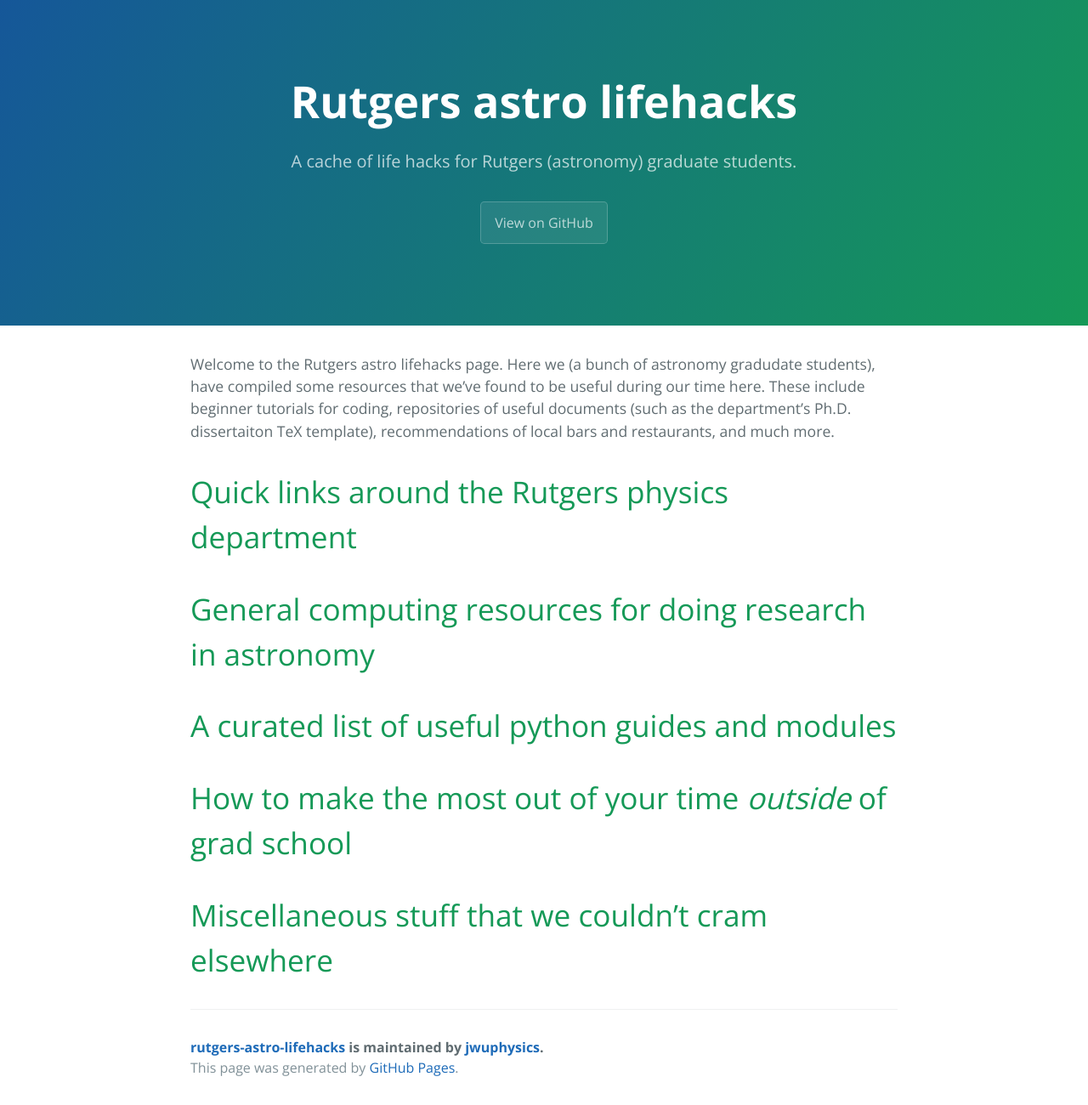
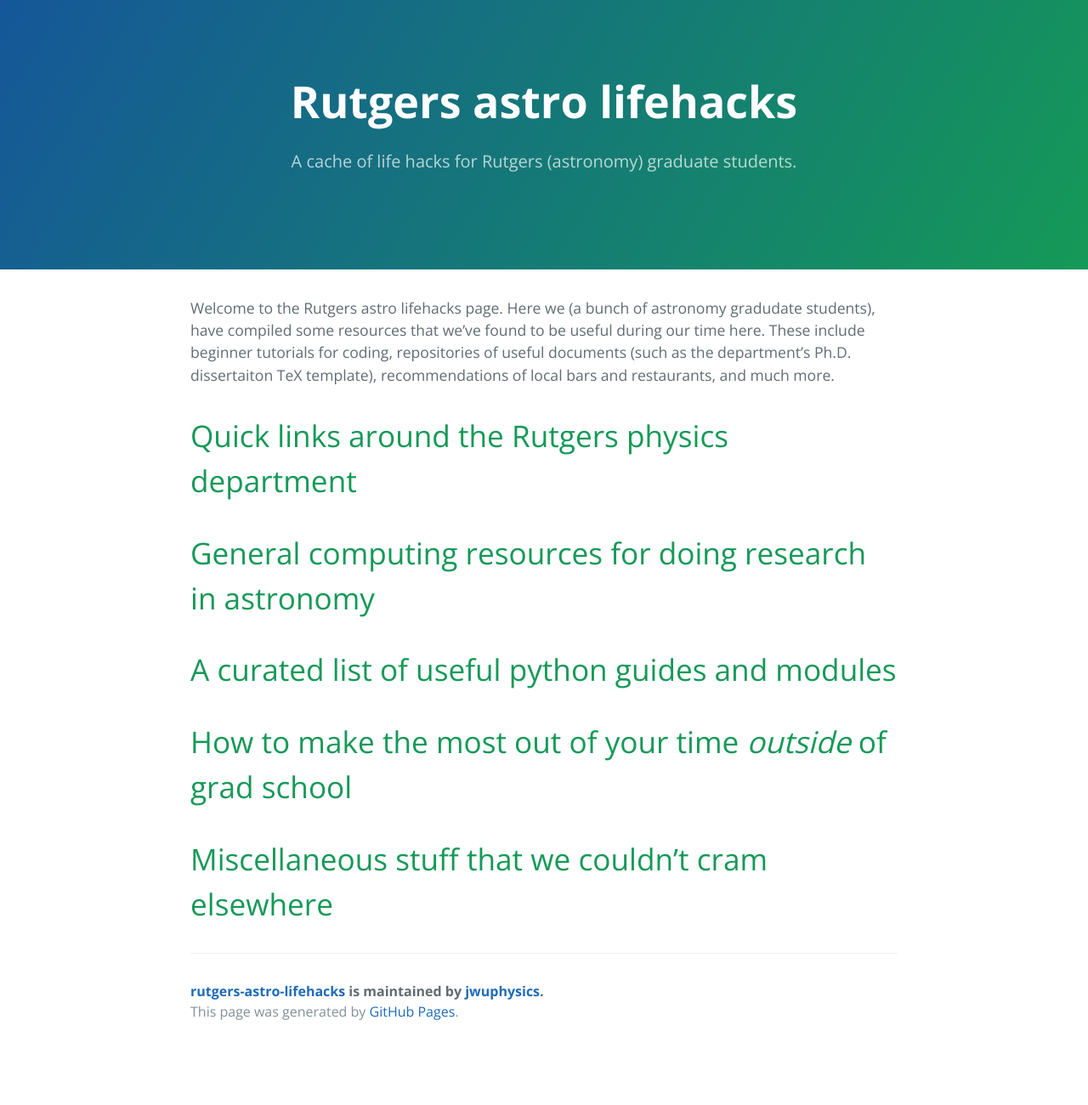
Before and after one commit to jwuphysics/rutgers-astro-lifehacks, a Jekyll site: the page built from index.md, in a window 1280 px wide. Shown: the whole page at 85% size. Built offline with Jekyll 4.4.1, drawn with Linux system fonts in a browser that asks for light colours; after the commit the page ends 1234 px from its top, so only the background shows below that.

Commit message:
remove download link and change theme color

```diff
--- a/_layouts/default.html
+++ b/_layouts/default.html
@@ -5,7 +5,7 @@
     <title>{{ page.title | default: site.title }}</title>
     <meta name="description" content="{{ page.description | default: site.description | default: site.github.project_tagline }}"/>
     <meta name="viewport" content="width=device-width, initial-scale=1">
-    <meta name="theme-color" content="#157878">
+    <meta name="theme-color" content="#C62828">
     <link href='https://fonts.googleapis.com/css?family=Open+Sans:400,700' rel='stylesheet' type='text/css'>
     <link rel="stylesheet" href="{{ '/assets/css/style.css?v=' | append: site.github.build_revision | relative_url }}">
   </head>
@@ -13,13 +13,6 @@
     <section class="page-header">
       <h1 class="project-name">{{ site.title | default: site.github.repository_name }}</h1>
       <h2 class="project-tagline">{{ site.description | default: site.github.project_tagline }}</h2>
-      {% if site.github.is_project_page %}
-        <a href="{{ site.github.repository_url }}" class="btn">View on GitHub</a>
-      {% endif %}
-      {% if site.show_downloads %}
-        <a href="{{ site.github.zip_url }}" class="btn">Download .zip</a>
-        <a href="{{ site.github.tar_url }}" class="btn">Download .tar.gz</a>
-      {% endif %}
     </section>
 
     <section class="main-content">
```
